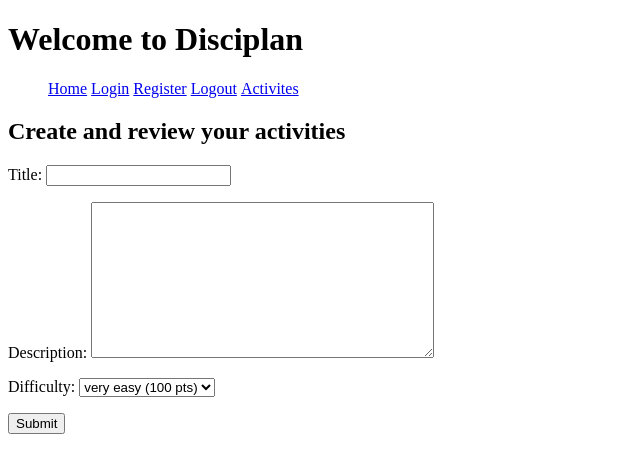
After one commit to LuizGOCunha/Disciplan, a Django app: page /activities/ in a window 1280 px wide. The commit adds this page. Shown: the top 473 px of the page, without its empty margins (0-640 px from the left). Run offline with Django 4.2, Linux system fonts and the light colour scheme; the visitor is signed in with stand-in values (Sample User, id 1); data that the repository does not hold is empty.

Commit message:
Created screen for activities: creating, reviewing and deleting. Editing pending.

```diff
--- /dev/null
+++ b/templates/activities.html
@@ -0,0 +1,27 @@
+{% extends 'base.html' %}
+
+{% block content %}
+
+<h2> Create and review your activities </h2>
+<form method="post">
+    {% csrf_token %}
+    {{form.as_p}}
+    <input type="submit" value="Submit"></input>
+</form>
+
+{% for activity in activities %}
+<br>
+<br>
+<br>
+<p>{{activity.title}}</p>
+<p>{{activity.difficulty}}</p>
+<p>{{activity.description}}</p>
+<form method="post">
+    {% csrf_token %}
+    <input type="hidden" name="delete" value={{activity.id}}>
+    <button type="submit">Delete</button>
+</form>
+
+{% endfor %}
+
+{% endblock %}
--- a/templates/base.html
+++ b/templates/base.html
@@ -15,9 +15,15 @@
         <li style="display:inline">
             <a href="{% url 'register' %}">Register</a>
         </li>
+        {% if user.is_authenticated %}
         <li style="display:inline">
           <a href="{% url 'logout' %}">Logout</a>
         </li>
+        <li style="display:inline">
+          <a href={% url 'activities' %}>Activites</a>
+        </li>
+        {% endif %}
+
         <li style="display:inline"></li>
     </ul>
 
--- a/templates/index.html
+++ b/templates/index.html
@@ -1,7 +1,7 @@
 {% extends 'base.html' %}
 
 {% block content %}
-{% if authenticated %}
+{% if user.is_authenticated %}
 <h2>Hello {{user.first_name}}!</h2>
 {% endif %}
 <h4>Here is some content:</h4>
--- a/website/forms.py
+++ b/website/forms.py
@@ -10,3 +10,15 @@
 class LoginForm(forms.Form):
     email = forms.EmailField()
     password = forms.CharField(max_length=50, widget=forms.PasswordInput)
+
+class ActivitiesForm(forms.Form):
+    DIFFICULTY_CHOICES = (
+        (100, "very easy (100 pts)"),
+        (200, "easy (200 pts)"),
+        (300, "medium (300 pts)"),
+        (400, "hard (400 pts)"),
+        (500, "very hard (500 pts)"),
+    )
+    title = forms.CharField(max_length=100)
+    description = forms.CharField(required=False, widget=forms.Textarea)
+    difficulty = forms.ChoiceField(choices=DIFFICULTY_CHOICES)
--- a/website/models.py
+++ b/website/models.py
@@ -33,7 +33,7 @@
         (400, "hard"),
         (500, "very hard"),
     )
-    user = models.ForeignKey(User, on_delete=models.CASCADE)
+    user = models.ForeignKey(User, on_delete=models.CASCADE, related_name='activities')
     title = models.CharField(max_length=200)
     description = models.TextField(blank=True, null=True)
     difficulty = models.IntegerField(choices=DIFFICULTY_CHOICES)
--- a/website/urls.py
+++ b/website/urls.py
@@ -6,4 +6,5 @@
     path("register/", views.register, name='register'),
     path("login/", views.loginv, name='login'),
     path("logout/", views.signout, name='logout'),
+    path("activities/", views.activities, name='activities'),
 ]
--- a/website/views.py
+++ b/website/views.py
@@ -5,15 +5,13 @@
 
 from django.contrib.auth import authenticate, login, logout
 
-from .forms import RegistrationForm, LoginForm
+from .forms import RegistrationForm, LoginForm, ActivitiesForm
 from .models import User, Activity
 
 # Create your views here.
 
 def index(request: WSGIRequest) -> HttpResponse:
     context = {}
-    if request.user.is_authenticated:
-        context['authenticated'] = True
     return render(request, "index.html", context)
 
 def register(request: WSGIRequest) -> HttpResponse:
@@ -55,6 +53,35 @@
             context['message'] = 'Credentials are invalid. Try again.'
     return render(request, "login.html", context)
 
-def signout(request:WSGIRequest) -> HttpResponse:
+def signout(request: WSGIRequest) -> HttpResponse:
     logout(request)
     return redirect("/")
+
+def activities(request: WSGIRequest) -> HttpResponse:
+    context = {}
+    if request.user.is_authenticated:
+        context['form'] = ActivitiesForm
+        context['activities'] = request.user.activities.all()
+    else:
+        context['message'] = 'You must log in to have access to this page. Log into your account and try again.'
+        return redirect('/')
+    if request.method == "POST":
+        # For deleting activities
+        if 'delete' in request.POST.keys():
+            id = int(request.POST.get('delete'))
+            activity = Activity.objects.get(id=id)
+            activity.delete()
+        # For adding activities
+        else:
+            title = request.POST['title']
+            difficulty = request.POST['difficulty']
+            if 'description' in request.POST.keys():
+                description = request.POST['description']
+                activity = Activity(title=title, difficulty=difficulty, description=description, user=request.user)
+            else:
+                activity = Activity(title=title, difficulty=difficulty, user=request.user)
+            activity.full_clean()
+            activity.save()
+
+
+    return render(request, 'activities.html', context)
```
